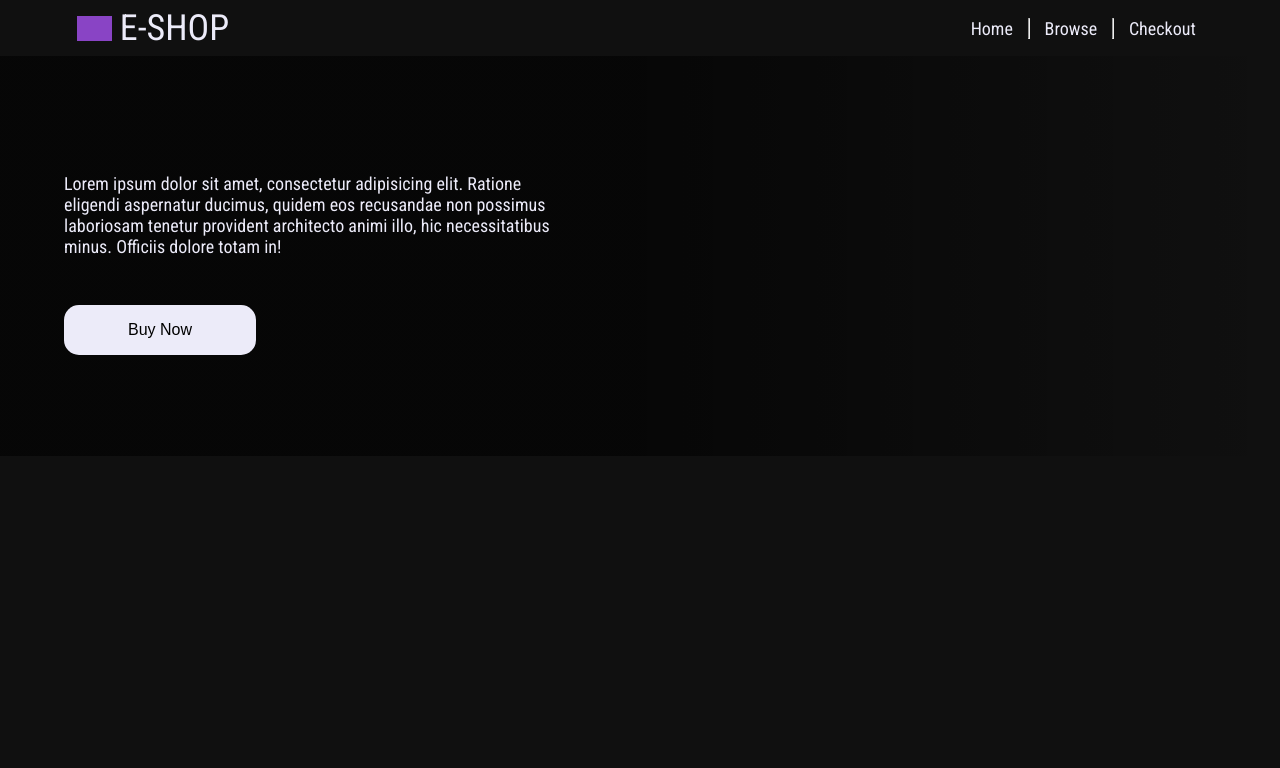
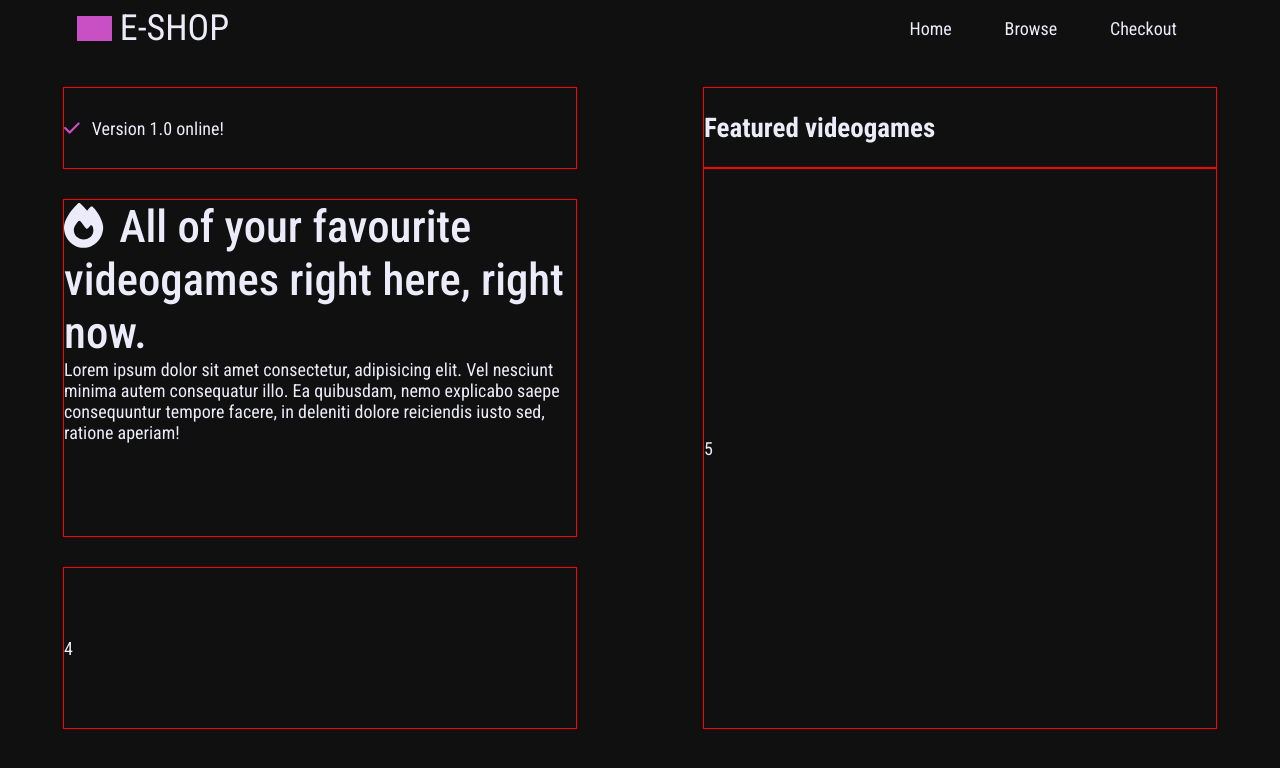
Before and after one commit to Quazf1x/E-SHOP, a React (Vite) app: page / in a window 1280 px wide. Shown: the top 768 px of the page. Built offline with nearby package versions, Linux system fonts and the light colour scheme; no server answers.

Commit message:
Ver 0.0.6

```diff
--- a/package.json
+++ b/package.json
@@ -10,6 +10,9 @@
     "preview": "vite preview"
   },
   "dependencies": {
+    "@fortawesome/fontawesome-svg-core": "^6.4.2",
+    "@fortawesome/free-solid-svg-icons": "^6.4.2",
+    "@fortawesome/react-fontawesome": "^0.2.0",
     "react": "^18.2.0",
     "react-dom": "^18.2.0",
     "react-router-dom": "^6.20.0"
--- a/src/assets/components/HomePage/HomePage.tsx
+++ b/src/assets/components/HomePage/HomePage.tsx
@@ -1,6 +1,8 @@
 import { useEffect, useState } from "react";
 import fetchData from "../../API/FetchData.ts";
 import getRandNum from "../../helpers/rand.ts";
+import { FontAwesomeIcon } from "@fortawesome/react-fontawesome";
+import { faCheck, faFire } from "@fortawesome/free-solid-svg-icons";
 
 const MAX_PAGE = 5;
 
@@ -8,37 +10,46 @@ const HomePage = () => {
   const [banner, setBanner] = useState("");
   const [gameName, setGameName] = useState("");
 
-  useEffect(() => {
-    const randPageNum: number = getRandNum(MAX_PAGE);
-    const randGameNum: number = getRandNum(10);
-    async function setData() {
-      const randPage = await fetchData(randPageNum);
-      const randGame = randPage.results[randGameNum];
-      setBanner(randGame.background_image);
-      setGameName(randGame.name);
-      console.log(randGame);
-    }
+  // useEffect(() => {
+  //   const randPageNum: number = getRandNum(MAX_PAGE);
+  //   const randGameNum: number = getRandNum(10);
+  //   async function setData() {
+  //     const randPage = await fetchData(randPageNum);
+  //     const randGame = randPage.results[randGameNum];
+  //     setBanner(randGame.background_image);
+  //     setGameName(randGame.name);
+  //     console.log(randGame);
+  //   }
 
-    setData();
-  }, []);
+  //   setData();
+  // }, []);
 
-  const bgImg = `linear-gradient(to right, #00000099 50%, transparent),
-  url(${banner}) 50% 20%`;
+  const bgImg = `linear-gradient(to right, #000000ee 50%, #00000047),
+  url(${banner}) 30% 20%`;
 
   return (
-    <section style={{ background: bgImg }} className="home-banner">
+    <section className="home-banner">
+      <div id="banner-prefix">
+        <FontAwesomeIcon icon={faCheck} style={{ color: "var(--primary)" }} />
+        <p>Version 1.0 online!</p>
+      </div>
       <div>
-        <h1>{gameName}</h1>
-        <div>
-          <p className="banner-desc">
-            Lorem ipsum dolor sit amet, consectetur adipisicing elit. Ratione
-            eligendi aspernatur ducimus, quidem eos recusandae non possimus
-            laboriosam tenetur provident architecto animi illo, hic
-            necessitatibus minus. Officiis dolore totam in!
-          </p>
-          <button className="buy-btn">Buy Now</button>
-        </div>
+        <h2>Featured videogames</h2>
       </div>
+      <div id="banner-info">
+        <h1>
+          <FontAwesomeIcon icon={faFire} style={{ marginRight: "1rem" }} />
+          All of your favourite videogames right here, right now.
+        </h1>
+        <p>
+          Lorem ipsum dolor sit amet consectetur, adipisicing elit. Vel nesciunt
+          minima autem consequatur illo. Ea quibusdam, nemo explicabo saepe
+          consequuntur tempore facere, in deleniti dolore reiciendis iusto sed,
+          ratione aperiam!
+        </p>
+      </div>
+      <div>4</div>
+      <div id="carousel">5</div>
     </section>
   );
 };
--- a/src/assets/components/header/header.tsx
+++ b/src/assets/components/header/header.tsx
@@ -13,11 +13,9 @@ const Header = () => {
           <li>
             <Link to="#">Home</Link>
           </li>
-          <hr />
           <li>
             <Link to="#">Browse</Link>
           </li>
-          <hr />
           <li>
             <Link to="#">Checkout</Link>
           </li>
--- a/src/assets/styles/header.css
+++ b/src/assets/styles/header.css
@@ -24,7 +24,7 @@ header {
 }
 
 header > nav {
-  width: clamp(5rem, 33%, 15rem);
+  width: clamp(5rem, 33%, 20rem);
 }
 
 .link-menu {
@@ -33,24 +33,16 @@ header > nav {
   justify-content: space-around;
 }
 
+.link-menu > li {
+  transition: all 0.15s ease-in-out;
+}
+
+.link-menu > li:hover {
+  transform: translateY(3px);
+}
+
 .link-menu > li > a {
   color: var(--white);
   text-decoration: none;
   cursor: pointer;
-  position: relative;
 }
-
-.link-menu > li > a::after {
-  content: "";
-  background-color: var(--white);
-  position: absolute;
-  bottom: -0.2rem;
-  left: 1px;
-  height: 2px;
-  width: 0;
-  transition: all 0.2s ease-in-out;
-}
-
-.link-menu > li > a:hover::after {
-  width: 100%;
-}
--- a/src/assets/styles/homePage.css
+++ b/src/assets/styles/homePage.css
@@ -1,22 +1,37 @@
 .home-banner {
-  align-items: center;
-  display: flex;
-  height: 50svh;
+  display: grid;
+  grid-template: 5rem 1fr 10rem / 1fr 1fr;
+  gap: 0 10svw;
+  margin: auto;
+  margin-top: 2rem;
+  height: 80svh;
+  width: clamp(400px, 90%, 1200px);
 }
 
 .home-banner > div {
-  margin-left: 5svw;
+  display: flex;
+  align-items: center;
+  outline: 1px solid red;
+  width: clamp(400px, 100%, 800px);
 }
 
-.home-banner > div > h1 {
-  font-size: 4rem;
-  font-weight: 500;
-  text-transform: uppercase;
+#banner-prefix > p {
+  margin-left: 0.75rem;
 }
 
-.banner-desc {
-  width: 40%;
-  margin: 2svh 0;
+#banner-info {
+  flex-direction: column;
+  margin: 2rem 0;
+}
+
+#banner-info > h1 {
+  font-size: 2.8rem;
+  font-weight: 500;
+}
+
+#carousel {
+  grid-row: 2/4;
+  grid-column: 2/3;
 }
 
 .buy-btn {
@@ -24,9 +39,6 @@
   cursor: pointer;
   margin-top: 2rem;
   font-weight: 500;
-}
-
-.buy-btn {
   background-color: var(--white);
   border-radius: 15px;
   font-size: 1rem;
--- a/src/assets/styles/index.css
+++ b/src/assets/styles/index.css
@@ -1,13 +1,8 @@
 :root {
   --white: #ecebf9;
-  --primary: #8944c5;
-  --secondary: #3b1239;
-  --accent: #c94fc5;
-  --lighter-accent: #d466d0;
+  --primary: #c94fc5;
   --bg: #101010;
-  --grey: #262626;
 }
-
 *,
 *::after,
 *::before {
```
Also changed, not shown: 1 other file (tests, documents, lock files or other folders).
